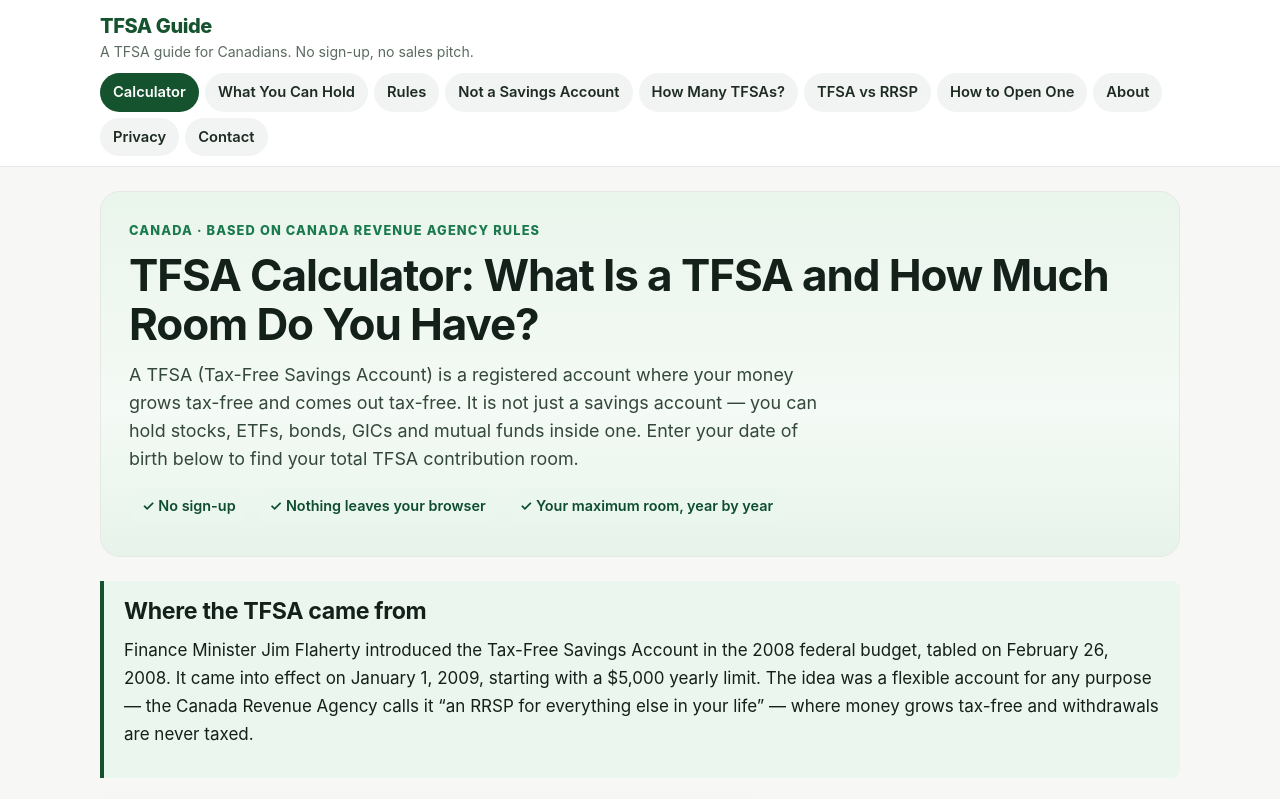
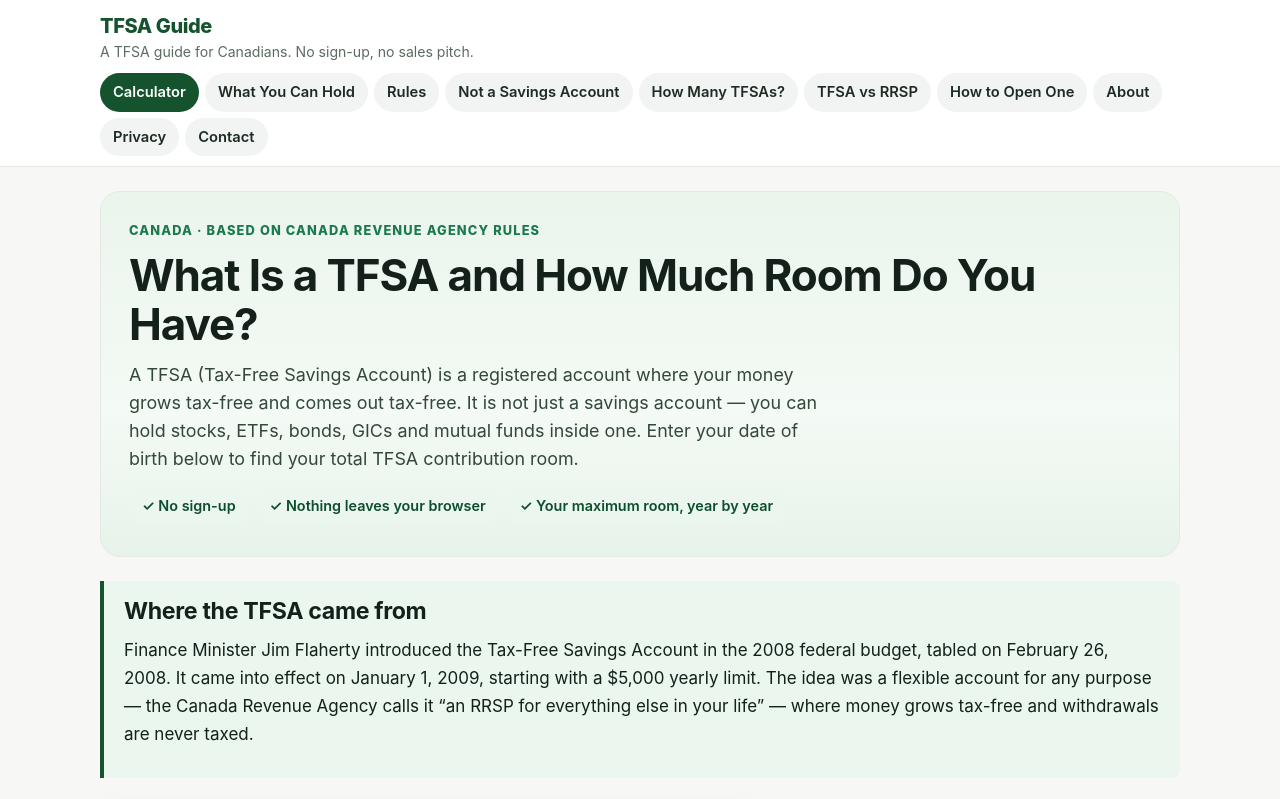
Before and after one commit to stockpickoftheday/tfsa-site, a plain HTML site: page index.html in a window 1280 px wide. Shown: the top 799 px of the page. Drawn offline with Linux system fonts and the light colour scheme.

Commit message:
Add files via upload

```diff
--- a/index.html
+++ b/index.html
@@ -87,7 +87,7 @@
 
     <section class="hero">
       <p class="eyebrow">Canada &middot; Based on Canada Revenue Agency rules</p>
-      <h1>TFSA Calculator: What Is a TFSA and How Much Room Do You Have?</h1>
+      <h1>What Is a TFSA and How Much Room Do You Have?</h1>
       <p class="lede">A TFSA (Tax-Free Savings Account) is a registered account where your money grows tax-free and comes out tax-free. It is not just a savings account &mdash; you can hold stocks, ETFs, bonds, GICs and mutual funds inside one. Enter your date of birth below to find your total TFSA contribution room.</p>
       <ul class="chips">
         <li>&#10003; No sign-up</li>
```
